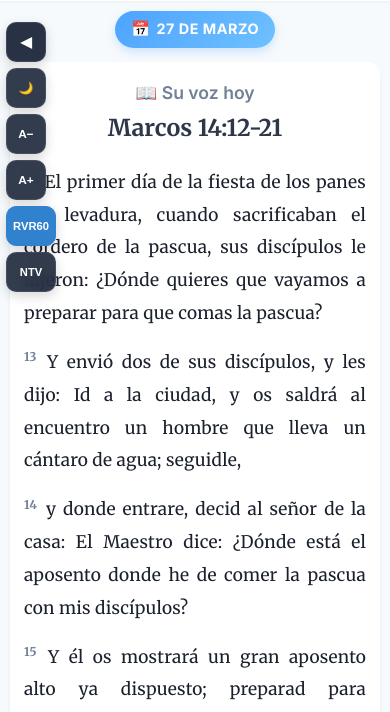
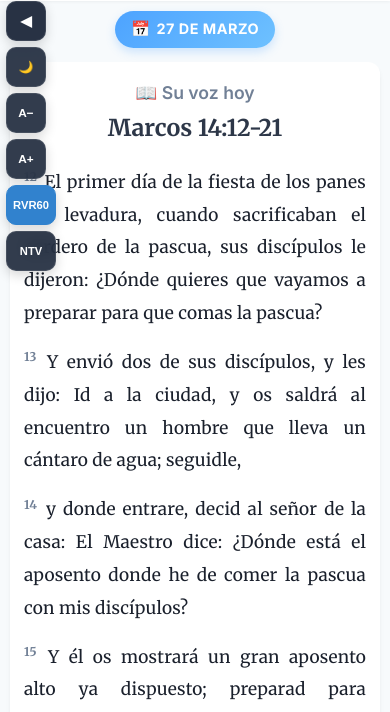
Before and after one commit to su-voz-a-diario/su-voz-a-diario, a plain HTML site: page index.html in a window 390 px wide. Shown: the part 64-776 px from the top of the page. Drawn offline with nearby package versions, Linux system fonts and the light colour scheme.

Commit message:
Update styles.css

```diff
--- a/css/styles.css
+++ b/css/styles.css
@@ -1034,7 +1034,7 @@ body.reading-mode .reading-text {
     }
 
     .floating-controls {
-        top: 86px;
+        top: 65px;
         left: 6px;
         gap: 6px;
     }
```
